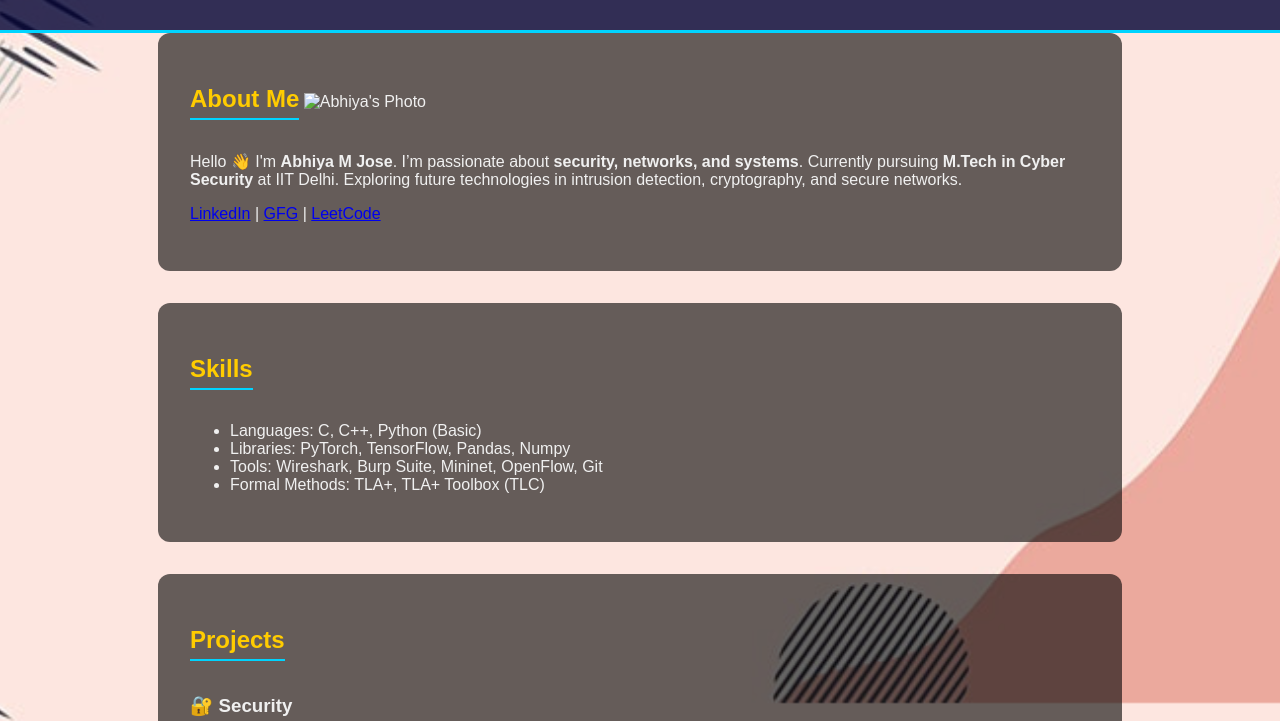
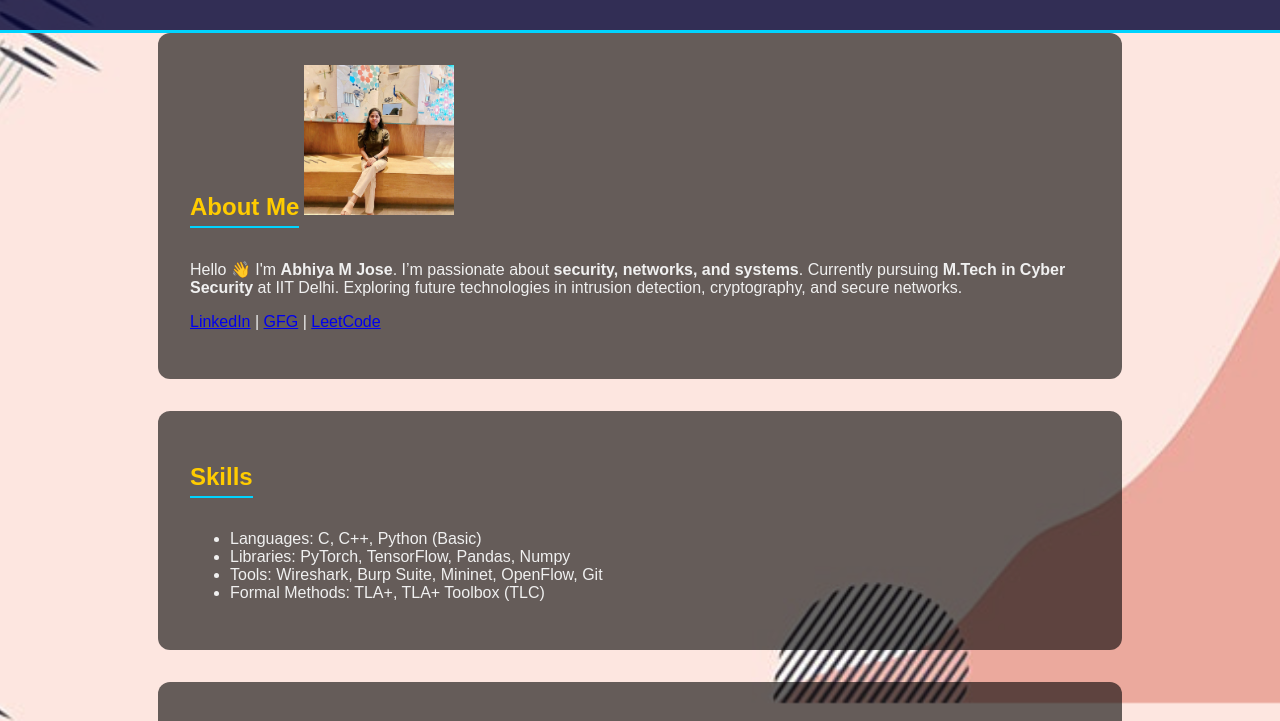
Before and after one commit to Abhiya24/Abhiya24.github.io, a plain HTML site: page index.html in a window 1280 px wide. Shown: the part 97-818 px from the top of the page. Drawn offline with Linux system fonts and the light colour scheme.

Commit message:
Update index.html

```diff
--- a/index.html
+++ b/index.html
@@ -21,7 +21,7 @@
   <!-- About Section -->
   <section id="about">
     <h2>About Me</h2>
-    <img src="myphoto.jpg" alt="Abhiya's Photo" width="150" height="150">
+    <img src="myphoto.jpeg" alt="Abhiya's Photo" width="150" height="150">
     <p>Hello 👋 I'm <b>Abhiya M Jose</b>.
     I’m passionate about <b>security, networks, and systems</b>.
     Currently pursuing <b>M.Tech in Cyber Security</b> at IIT Delhi.
```
